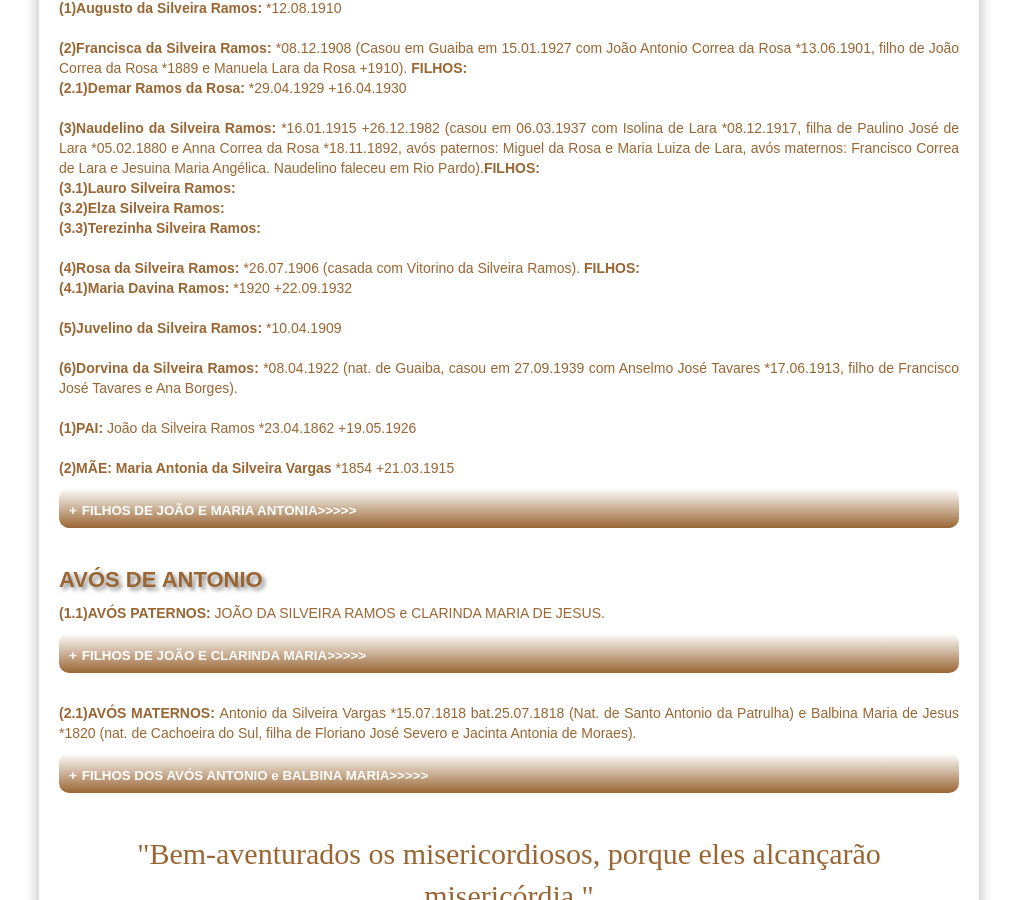
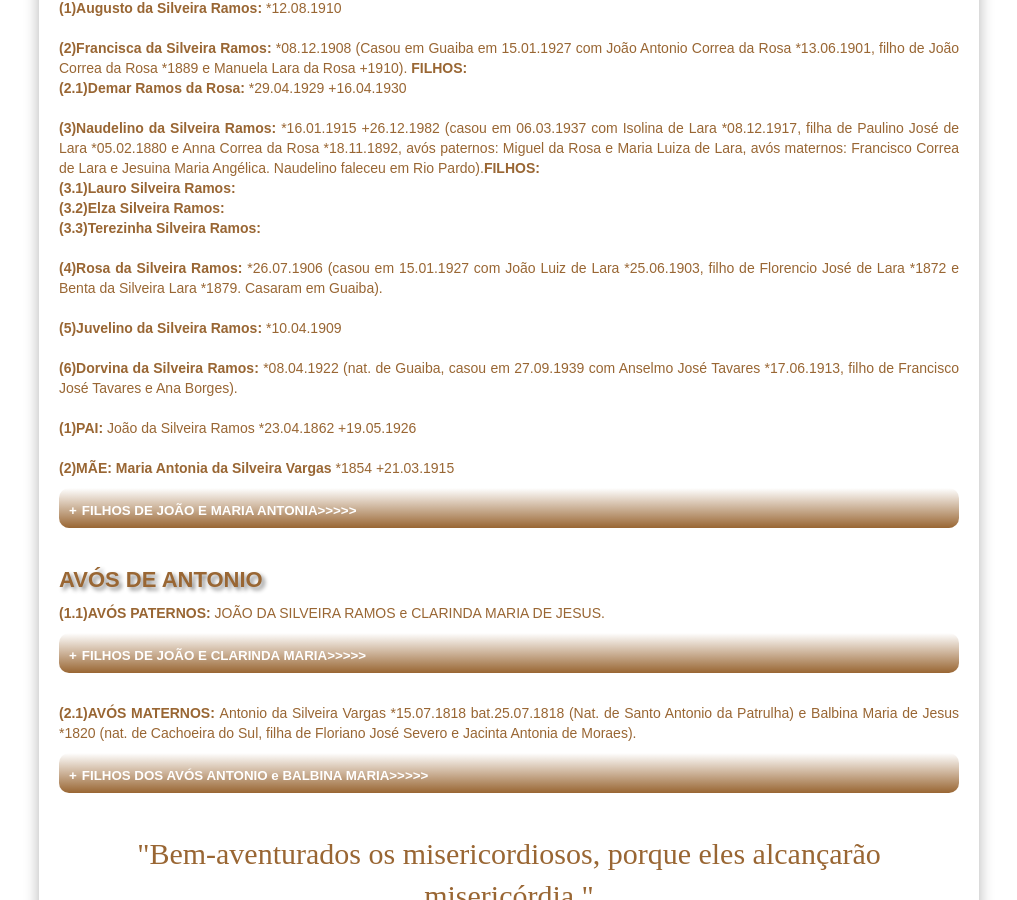
Before and after one commit to claudiovargas1955/claudiovargas1955.github.io, a Jekyll site: the page built from _pages/familia-silveira-ramos.html, in a window 1280 px wide and 900 px high, scrolled down 490 px. Shown: the whole window, without its empty margins (131-1148 px from the left). Built offline with Jekyll 4.4.1, drawn with Linux system fonts in a browser that asks for light colours; some web fonts are replaced.

Commit message:
Update familia-silveira-ramos.html

```diff
--- a/_pages/familia-silveira-ramos.html
+++ b/_pages/familia-silveira-ramos.html
@@ -112,8 +112,8 @@ Francisco Correa de Lara e Jesuina Maria Angélica. Naudelino faleceu em Rio Par
   <b>(3.2)Elza Silveira Ramos: </b><br>
   <b>(3.3)Terezinha Silveira Ramos: </b><br><br>
 
-<b>(4)Rosa da Silveira Ramos: </b>*26.07.1906 (casada com Vitorino da Silveira Ramos). <b>FILHOS: </b><br>
-  <b>(4.1)Maria Davina Ramos: </b>*1920 +22.09.1932<br><br>
+<b>(4)Rosa da Silveira Ramos: </b>*26.07.1906 (casou em 15.01.1927 com João Luiz de Lara *25.06.1903, filho de Florencio José de Lara
+*1872 e Benta da Silveira Lara *1879. Casaram em Guaiba). <br><br>
 
 <b>(5)Juvelino da Silveira Ramos: </b>*10.04.1909 <br><br>
 
```
